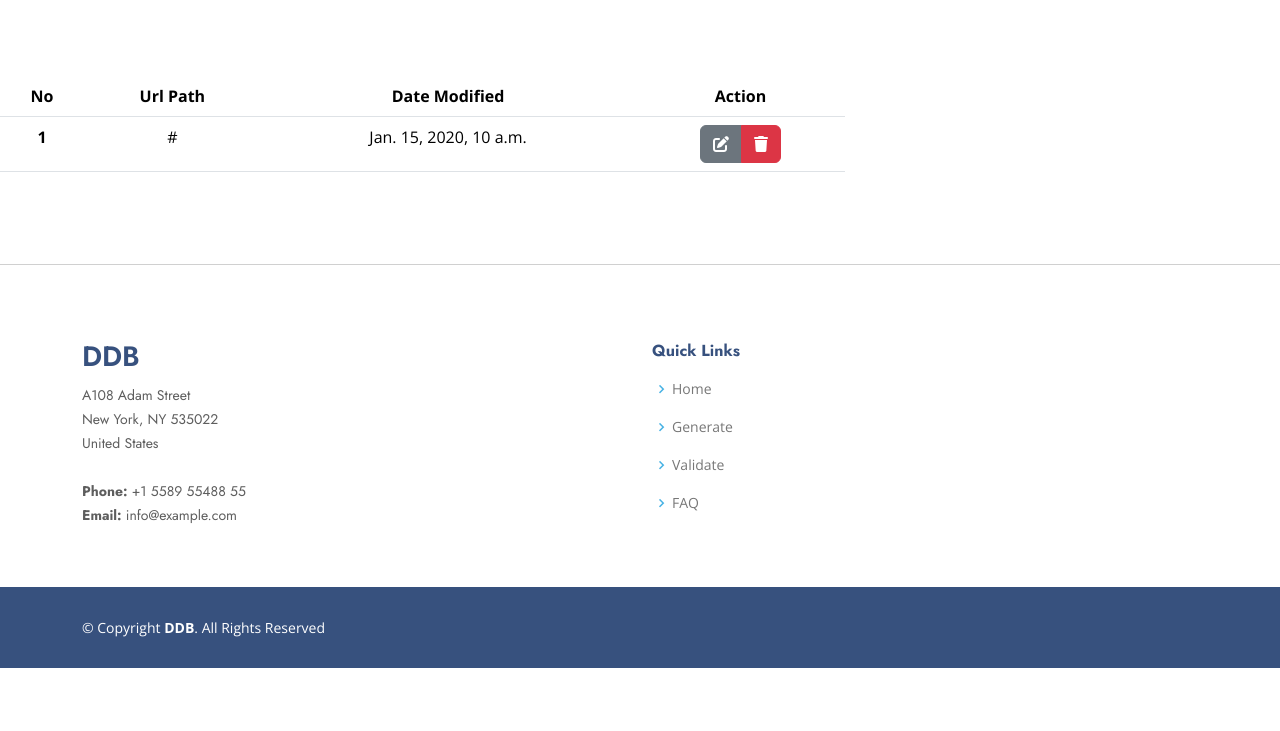
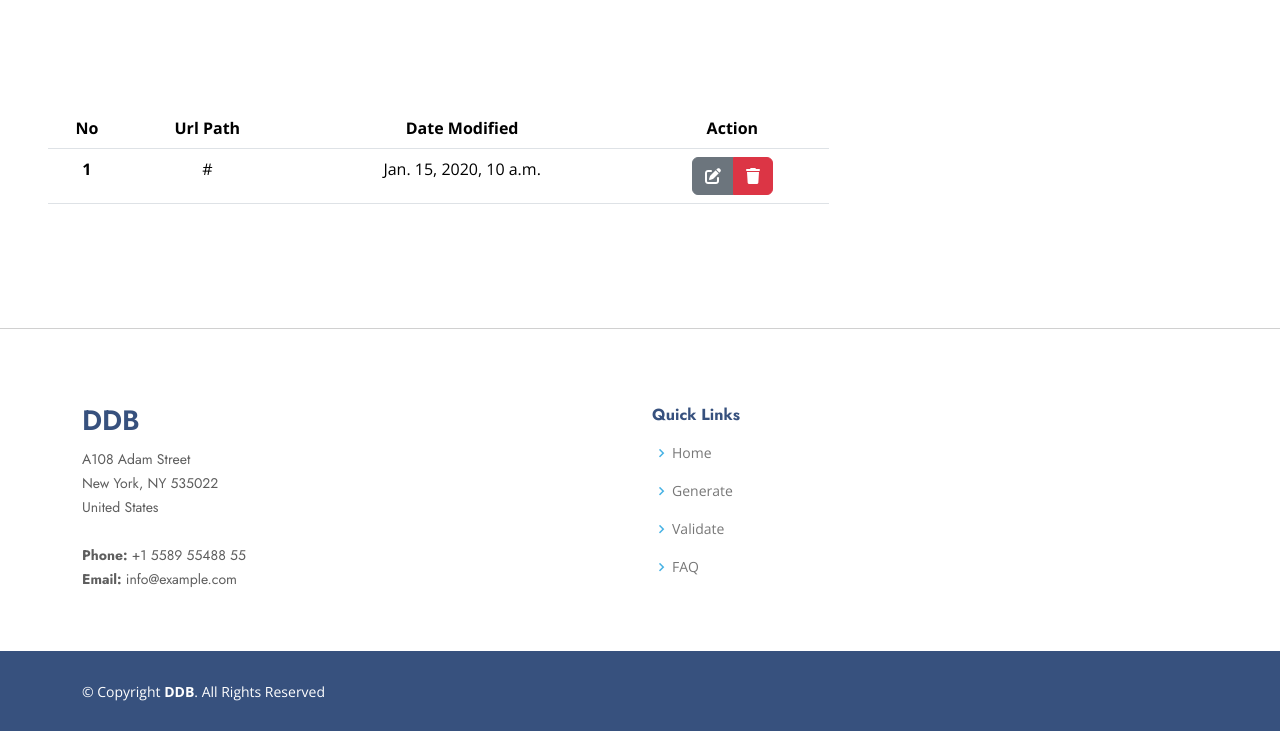
Before and after one commit to oktavianbayuw/django_json_schema_fe, a Django app: template django_json_schema_fe/templates/validate/index.html in a window 1280 px wide. Shown: the top 731 px of the page. Run offline with Django 4.2, Linux system fonts and the light colour scheme; the template is opened without the code that fills it: most values are stand-ins (such as "Sample title", 1, 10 or a date in 2020); some libraries are stand-ins or nearby versions.

Commit message:
numbering

```diff
--- a/django_json_schema_fe/templates/validate/index.html
+++ b/django_json_schema_fe/templates/validate/index.html
@@ -1,6 +1,6 @@
 {% extends 'layouts/base.html' %} {% load static %} {% block title %}Validate
 Page{%endblock %} {%block main_content%}
-<section id="contact" class="contact mt-3">
+<section id="contact" class="contact m-5">
     <div class="row">
         <div class="col-md-8 text-center">
             <table class="table">
@@ -15,7 +15,7 @@ Page{%endblock %} {%block main_content%}
                 <tbody>
                     {% for item in data.data %}
                         <tr>
-                            <th scope="row">1</th>
+                            <th scope="row">{{ forloop.counter }}</th>
                             <td>{{ item.url_path }}</td>
                             <td>{{ item.dt_modified }}</td>
                             <td>
```
